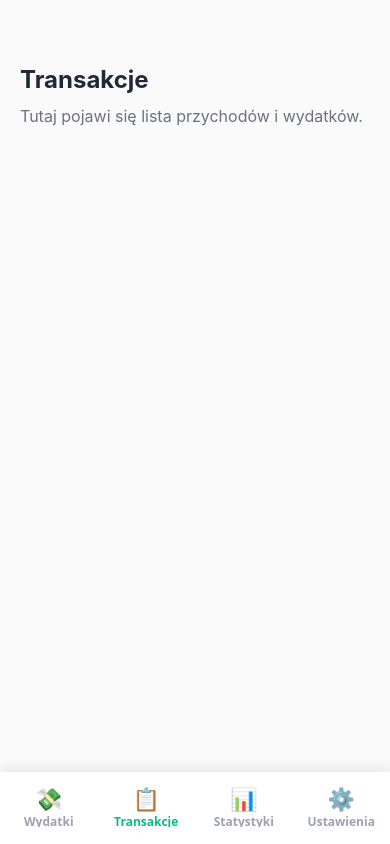
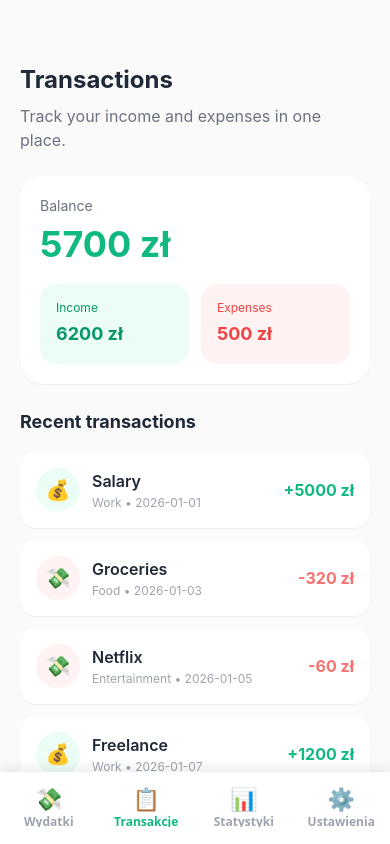
Before and after one commit to Giszta/budget-app, a React Native app: screen /Transactions in a window 390 px wide. Built offline with nearby package versions, Linux system fonts and the light colour scheme.

Commit message:
feat: add transactions list screen

```diff
--- /dev/null
+++ b/src/features/transactions/components/TransactionListItem.tsx
@@ -0,0 +1,47 @@
+import { Text, View } from "react-native";
+
+import { Transaction } from "../../../types/transaction";
+import { formatCurrency } from "../../../utils/currency";
+
+type TransactionListItemProps = {
+  transaction: Transaction;
+};
+
+export function TransactionListItem({ transaction }: TransactionListItemProps) {
+  const isIncome = transaction.type === "income";
+
+  return (
+    <View className="bg-white rounded-2xl p-4 mb-3 shadow-sm">
+      <View className="flex-row items-center justify-between">
+        <View className="flex-row items-center flex-1">
+          <View
+            className={`w-11 h-11 rounded-full items-center justify-center mr-3 ${
+              isIncome ? "bg-emerald-50" : "bg-red-50"
+            }`}
+          >
+            <Text className="text-xl">{isIncome ? "💰" : "💸"}</Text>
+          </View>
+
+          <View className="flex-1">
+            <Text className="text-base font-semibold text-gray-800">
+              {transaction.title}
+            </Text>
+
+            <Text className="text-xs text-gray-400 mt-0.5">
+              {transaction.category} • {transaction.date}
+            </Text>
+          </View>
+        </View>
+
+        <Text
+          className={`text-base font-bold ${
+            isIncome ? "text-emerald-500" : "text-red-400"
+          }`}
+        >
+          {isIncome ? "+" : "-"}
+          {formatCurrency(transaction.amount)}
+        </Text>
+      </View>
+    </View>
+  );
+}
--- /dev/null
+++ b/src/features/transactions/components/TransactionsSummary.tsx
@@ -0,0 +1,47 @@
+import { Text, View } from "react-native";
+
+import { formatCurrency } from "../../../utils/currency";
+
+type TransactionsSummaryProps = {
+  income: number;
+  expenses: number;
+  balance: number;
+};
+
+export function TransactionsSummary({
+  income,
+  expenses,
+  balance,
+}: TransactionsSummaryProps) {
+  const isPositiveBalance = balance >= 0;
+
+  return (
+    <View className="bg-white rounded-3xl p-5 shadow-sm mb-6">
+      <Text className="text-sm text-gray-500 mb-2">Balance</Text>
+
+      <Text
+        className={`text-4xl font-bold mb-5 ${
+          isPositiveBalance ? "text-emerald-500" : "text-red-400"
+        }`}
+      >
+        {formatCurrency(balance)}
+      </Text>
+
+      <View className="flex-row gap-3">
+        <View className="flex-1 bg-emerald-50 rounded-2xl p-4">
+          <Text className="text-xs text-emerald-600 mb-1">Income</Text>
+          <Text className="text-lg font-bold text-emerald-600">
+            {formatCurrency(income)}
+          </Text>
+        </View>
+
+        <View className="flex-1 bg-red-50 rounded-2xl p-4">
+          <Text className="text-xs text-red-500 mb-1">Expenses</Text>
+          <Text className="text-lg font-bold text-red-500">
+            {formatCurrency(expenses)}
+          </Text>
+        </View>
+      </View>
+    </View>
+  );
+}
--- /dev/null
+++ b/src/features/transactions/data/mockTransactions.ts
@@ -0,0 +1,44 @@
+import { Transaction } from "../../../types/transaction";
+
+export const mockTransactions: Transaction[] = [
+  {
+    id: "1",
+    title: "Salary",
+    amount: 5000,
+    type: "income",
+    date: "2026-01-01",
+    category: "Work",
+  },
+  {
+    id: "2",
+    title: "Groceries",
+    amount: 320,
+    type: "expense",
+    date: "2026-01-03",
+    category: "Food",
+  },
+  {
+    id: "3",
+    title: "Netflix",
+    amount: 60,
+    type: "expense",
+    date: "2026-01-05",
+    category: "Entertainment",
+  },
+  {
+    id: "4",
+    title: "Freelance",
+    amount: 1200,
+    type: "income",
+    date: "2026-01-07",
+    category: "Work",
+  },
+  {
+    id: "5",
+    title: "Transport",
+    amount: 120,
+    type: "expense",
+    date: "2026-01-08",
+    category: "Transport",
+  },
+];
--- /dev/null
+++ b/src/features/transactions/utils/transactions.ts
@@ -0,0 +1,17 @@
+import { Transaction } from "../../../types/transaction";
+
+export const getTotalIncome = (transactions: Transaction[]) => {
+  return transactions
+    .filter((transaction) => transaction.type === "income")
+    .reduce((sum, transaction) => sum + transaction.amount, 0);
+};
+
+export const getTotalExpenses = (transactions: Transaction[]) => {
+  return transactions
+    .filter((transaction) => transaction.type === "expense")
+    .reduce((sum, transaction) => sum + transaction.amount, 0);
+};
+
+export const getBalance = (transactions: Transaction[]) => {
+  return getTotalIncome(transactions) - getTotalExpenses(transactions);
+};
--- a/src/screens/TransactionsScreen.tsx
+++ b/src/screens/TransactionsScreen.tsx
@@ -1,13 +1,67 @@
-import { Text, View } from "react-native";
+import { ScrollView, Text, View } from "react-native";
+
+import { TransactionListItem } from "../features/transactions/components/TransactionListItem";
+import { TransactionsSummary } from "../features/transactions/components/TransactionsSummary";
+import { mockTransactions } from "../features/transactions/data/mockTransactions";
+import {
+  getBalance,
+  getTotalExpenses,
+  getTotalIncome,
+} from "../features/transactions/utils/transactions";
 
 export default function TransactionsScreen() {
+  const income = getTotalIncome(mockTransactions);
+  const expenses = getTotalExpenses(mockTransactions);
+  const balance = getBalance(mockTransactions);
+
+  const hasTransactions = mockTransactions.length > 0;
+
   return (
-    <View className="flex-1 bg-neutral-50 px-5 pt-16">
-      <Text className="text-2xl font-bold text-gray-800 mb-2">Transakcje</Text>
+    <View className="flex-1 bg-neutral-50">
+      <ScrollView
+        className="flex-1"
+        contentContainerClassName="px-5 pt-16 pb-28"
+        showsVerticalScrollIndicator={false}
+      >
+        <Text className="text-2xl font-bold text-gray-800 mb-2">
+          Transactions
+        </Text>
 
-      <Text className="text-base text-gray-500">
-        Tutaj pojawi się lista przychodów i wydatków.
-      </Text>
+        <Text className="text-base text-gray-500 mb-6">
+          Track your income and expenses in one place.
+        </Text>
+
+        <TransactionsSummary
+          income={income}
+          expenses={expenses}
+          balance={balance}
+        />
+
+        <View className="mb-4">
+          <Text className="text-lg font-bold text-gray-800 mb-4">
+            Recent transactions
+          </Text>
+
+          {hasTransactions ? (
+            mockTransactions.map((transaction) => (
+              <TransactionListItem
+                key={transaction.id}
+                transaction={transaction}
+              />
+            ))
+          ) : (
+            <View className="bg-white rounded-3xl p-6 items-center shadow-sm">
+              <Text className="text-4xl mb-3">📭</Text>
+              <Text className="text-base font-semibold text-gray-800 mb-1">
+                No transactions yet
+              </Text>
+              <Text className="text-sm text-gray-500 text-center">
+                Add your first income or expense to start tracking your budget.
+              </Text>
+            </View>
+          )}
+        </View>
+      </ScrollView>
     </View>
   );
 }
--- /dev/null
+++ b/src/types/transaction.ts
@@ -0,0 +1,10 @@
+export type TransactionType = "income" | "expense";
+
+export type Transaction = {
+  id: string;
+  title: string;
+  amount: number;
+  type: TransactionType;
+  date: string;
+  category: string;
+};
```
